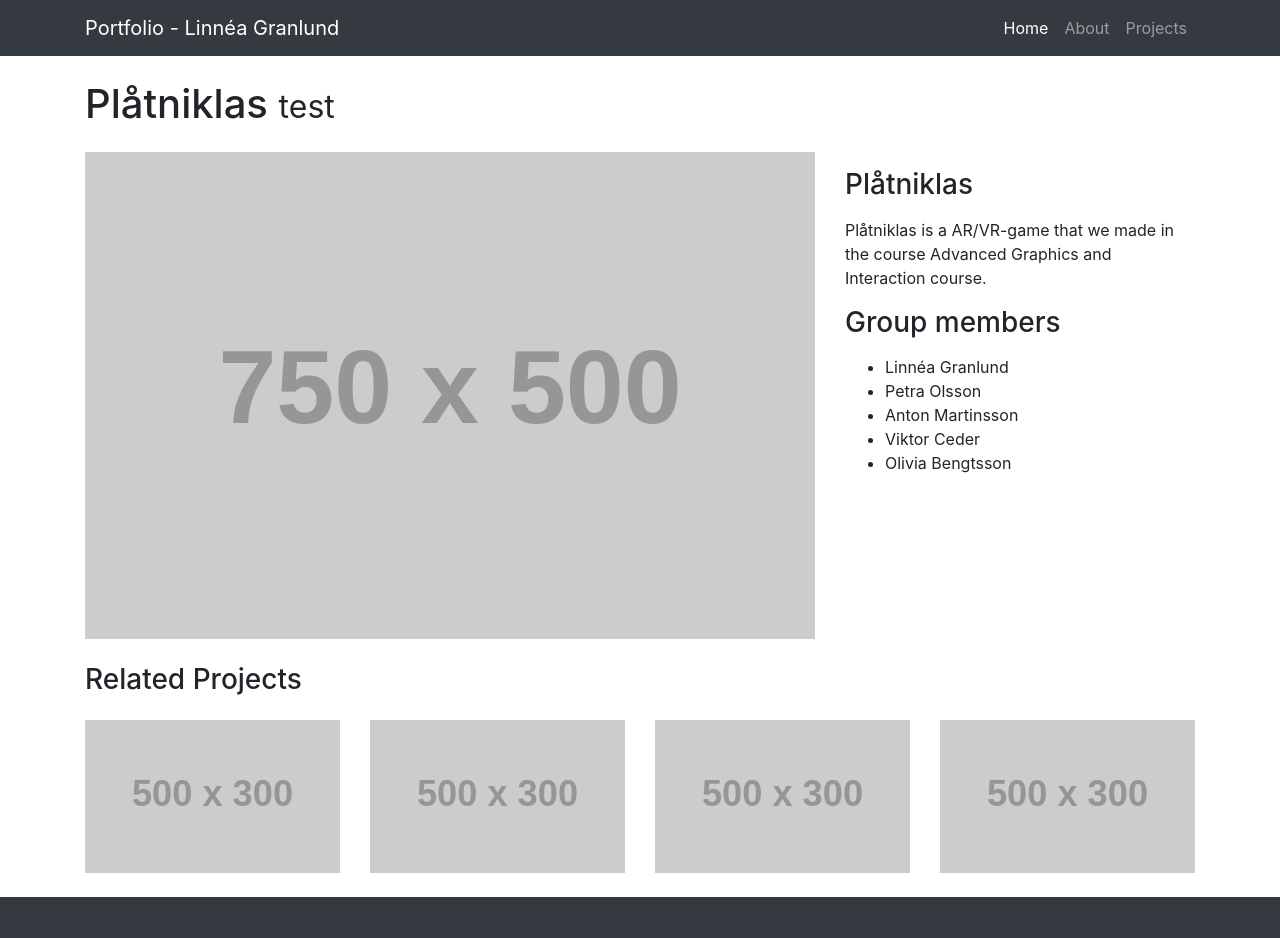
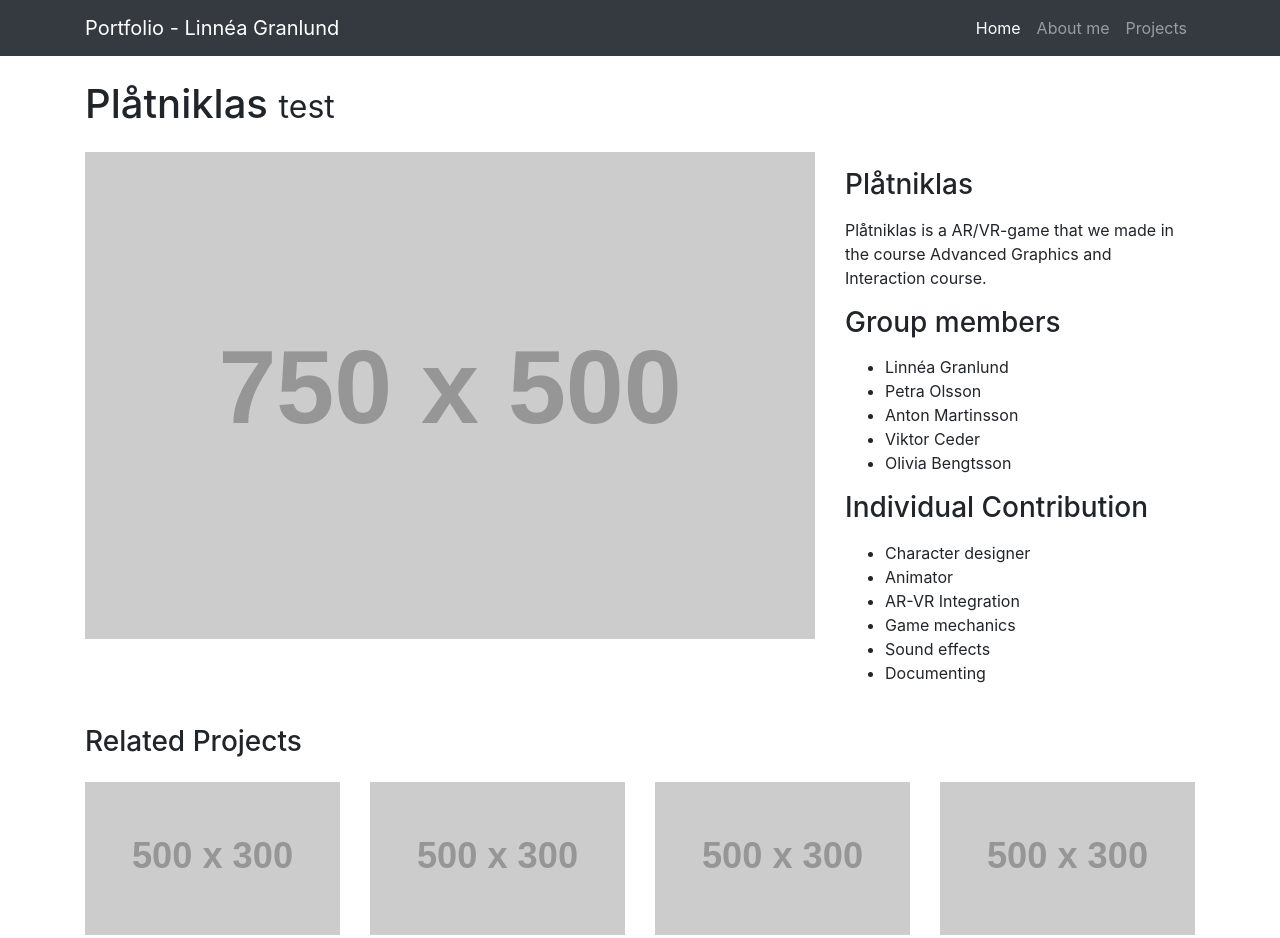
Before and after one commit to lingra/lingra.github.io, a plain HTML site: page index.html in a window 1280 px wide. Shown: the top 938 px of the page. Drawn offline with Linux system fonts and the light colour scheme; placeholder pictures from the web are drawn by us.

Commit message:
small fixes again

```diff
--- a/index.html
+++ b/index.html
@@ -35,7 +35,7 @@
               </a>
             </li>
             <li class="nav-item">
-              <a class="nav-link" href="#">About</a>
+              <a class="nav-link" href="#">About me</a>
             </li>
             <li class="nav-item">
               <a class="nav-link" href="#">Projects</a>
@@ -70,6 +70,15 @@
             <li>Anton Martinsson</li>
             <li>Viktor Ceder</li>
             <li>Olivia Bengtsson</li>
+          </ul>
+          <h3 class="my-3">Individual Contribution</h3>
+          <ul>
+            <li>Character designer</li>
+            <li>Animator</li>
+            <li>AR-VR Integration</li>
+            <li>Game mechanics</li>
+            <li>Sound effects</li>
+            <li>Documenting</li>
           </ul>
         </div>
 
```
